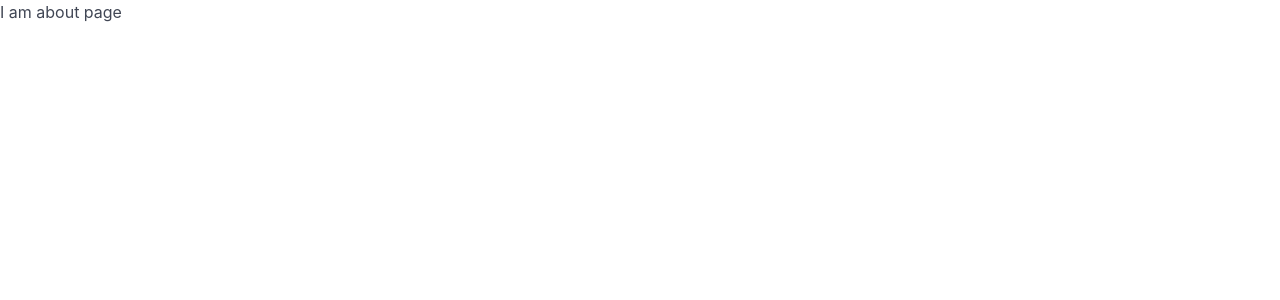
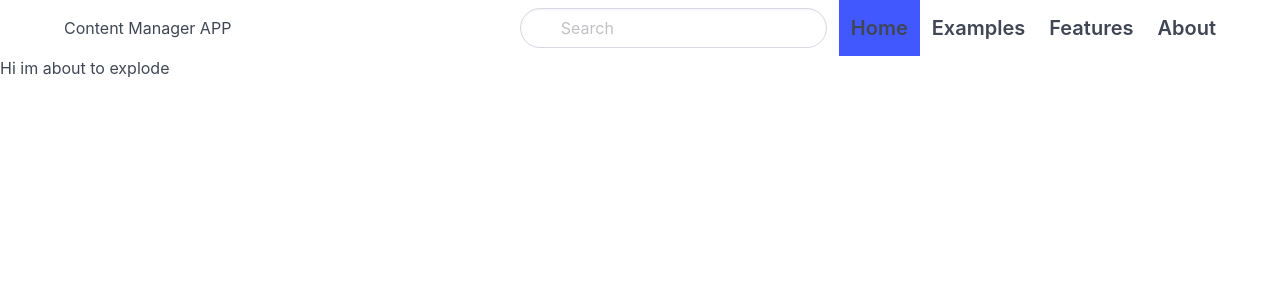
Before and after one commit to flou-ainan/content-manager-app, a Next.js app: page /about in a window 1280 px wide. Shown: the top 300 px of the page. Built offline with nearby package versions, Linux system fonts and the light colour scheme.

Commit message:
Completed Lecture 25 | Section 4 | Layout

```diff
--- /dev/null
+++ b/components/Layout.js
@@ -0,0 +1,9 @@
+import Footer from "./Footer";
+import Navbar from "./Navbar";
+
+const Layout = ({children}) =>
+    <>
+        <Navbar />
+        {children}
+    </>
+export default Layout
--- a/components/Navbar.js
+++ b/components/Navbar.js
@@ -1,3 +1,4 @@
+import Link from "next/link"
 export default function Navbar(props){
 
     return(
@@ -5,7 +6,7 @@ export default function Navbar(props){
         <div className="container">
           <div className="navbar-brand">
             <a className="navbar-item" href="../">
-              <h1>Contente Manager APP</h1>
+              <h1>Content Manager APP</h1>
             </a>
             <span className="navbar-burger burger" data-target="navbarMenu">
               <span></span>
@@ -23,15 +24,24 @@ export default function Navbar(props){
                   </span>
                 </div>
               </div>
-              <a className="navbar-item is-active is-size-5 has-text-weight-semibold">
+              <Link
+                className="navbar-item is-active is-size-5 has-text-weight-semibold"
+                href="/"
+              >
                 Home
-              </a>
+              </Link>
               <a className="navbar-item is-size-5 has-text-weight-semibold">
                 Examples
               </a>
               <a className="navbar-item is-size-5 has-text-weight-semibold">
                 Features
               </a>
+              <Link
+                className="navbar-item is-size-5 has-text-weight-semibold"
+                href="/about"
+              >
+                About
+              </Link>
             </div>
           </div>
         </div>
--- a/pages/about.js
+++ b/pages/about.js
@@ -1,3 +1,8 @@
+import Layout from "@/components/Layout"
 export default function About() {
-    return <h1>I am about page</h1>
+    return(
+    <Layout>
+        <h1 className="center">Hi im about to explode</h1>
+    </Layout>
+    )
 }
```
Also changed, not shown: pages/index.js (+3 -6 lines).
